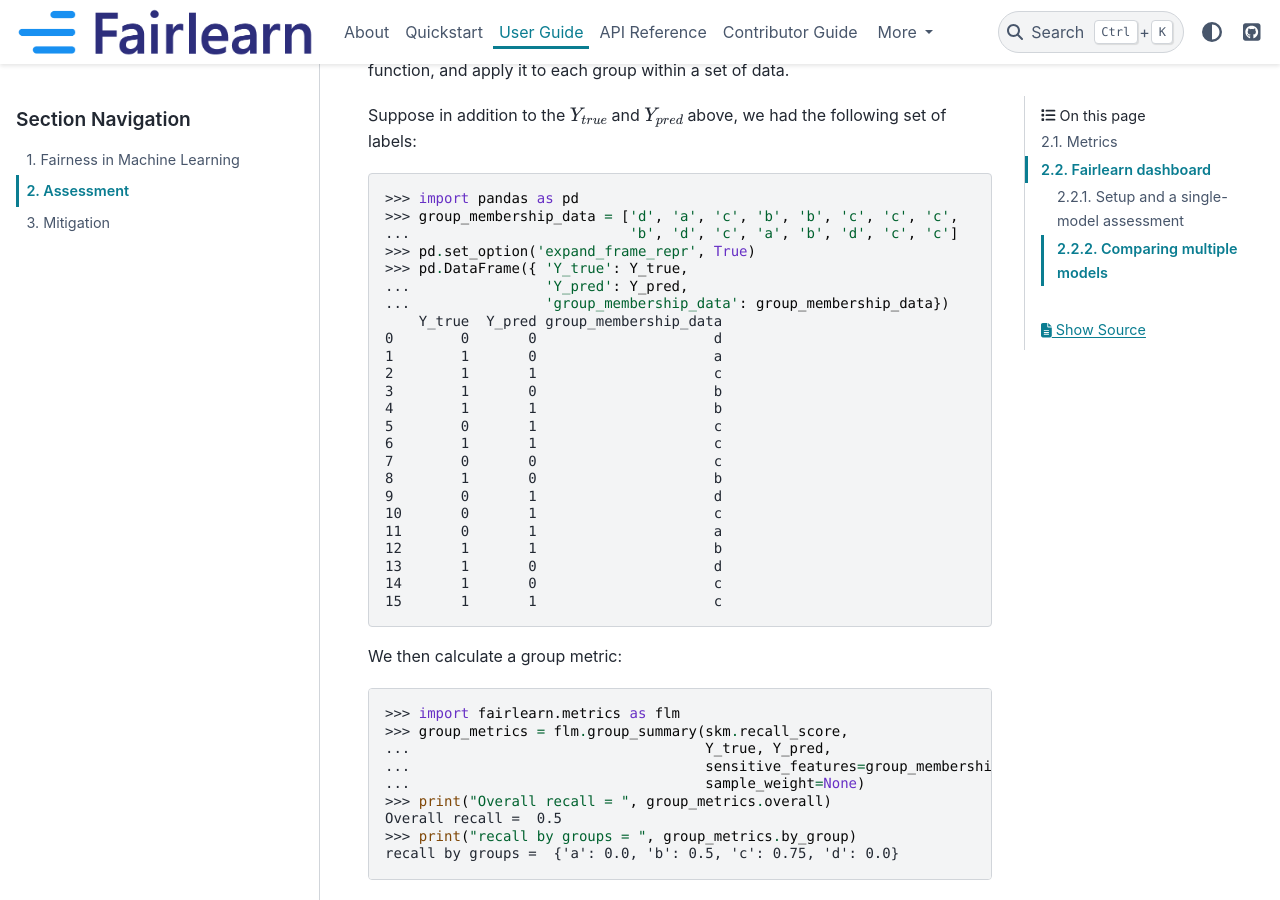
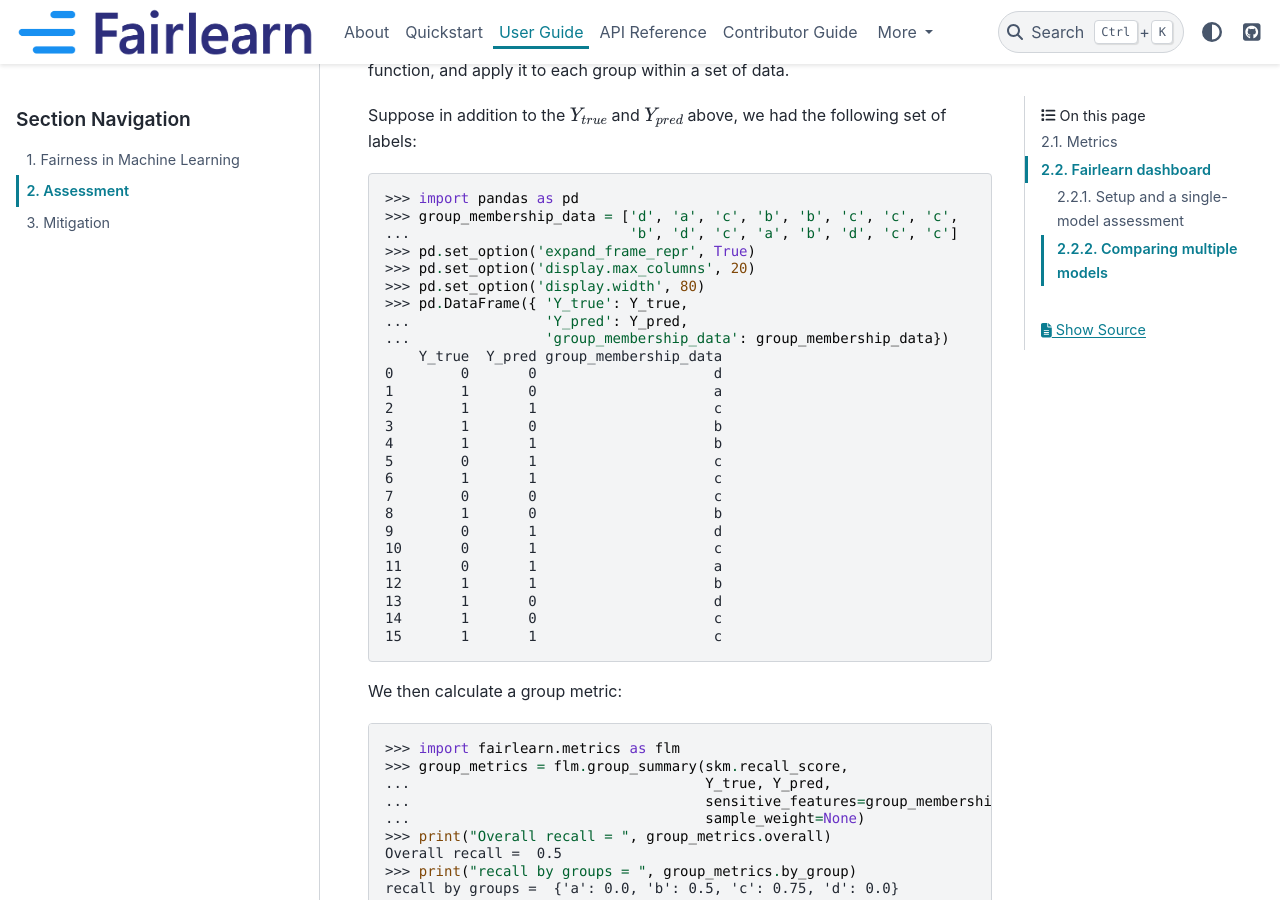
Before and after one commit to fairlearn/fairlearn, a Sphinx documentation site: the page built from docs/user_guide/assessment.rst, in a window 1280 px wide and 900 px high, scrolled down 1081 px. Built offline with Sphinx 7.4.7 and the PyData theme 0.15.4, drawn with Linux system fonts in a browser that asks for light colours; pages that are not in the unit, such as notebooks, are missing from menus.

Commit message:
More attempted tweaking
Signed-off-by: Richard Edgar <riedgar@microsoft.com>

```diff
--- a/docs/user_guide/assessment.rst
+++ b/docs/user_guide/assessment.rst
@@ -59,6 +59,8 @@
     >>> group_membership_data = ['d', 'a', 'c', 'b', 'b', 'c', 'c', 'c',
     ...                          'b', 'd', 'c', 'a', 'b', 'd', 'c', 'c']
     >>> pd.set_option('expand_frame_repr', True)
+    >>> pd.set_option('display.max_columns', 20)
+    >>> pd.set_option('display.width', 80)
     >>> pd.DataFrame({ 'Y_true': Y_true,
     ...                'Y_pred': Y_pred,
     ...                'group_membership_data': group_membership_data})
```
